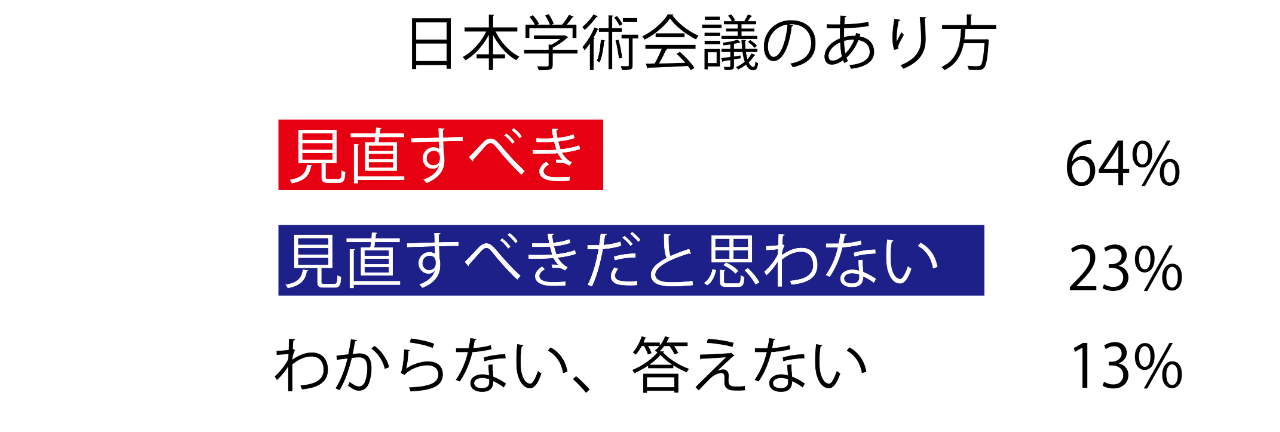
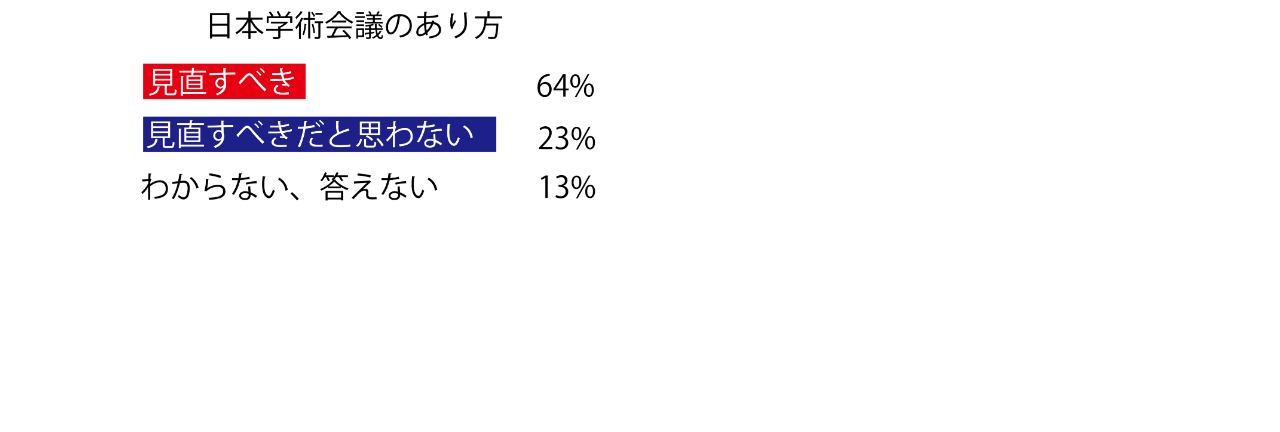
Before and after one commit to amisuke005/example2, a plain HTML site: page index.html in a window 1280 px wide. Drawn offline with Linux system fonts and the light colour scheme.

Commit message:
Update index.html

```diff
--- a/index.html
+++ b/index.html
@@ -5,6 +5,6 @@
    <title>例2</title>
    <head>
 <body>
-  <img src="example2.png"　width="600" height="400">
+  <img src="example2.png"　width="300" height="200">
 </body>
 <html>
```
